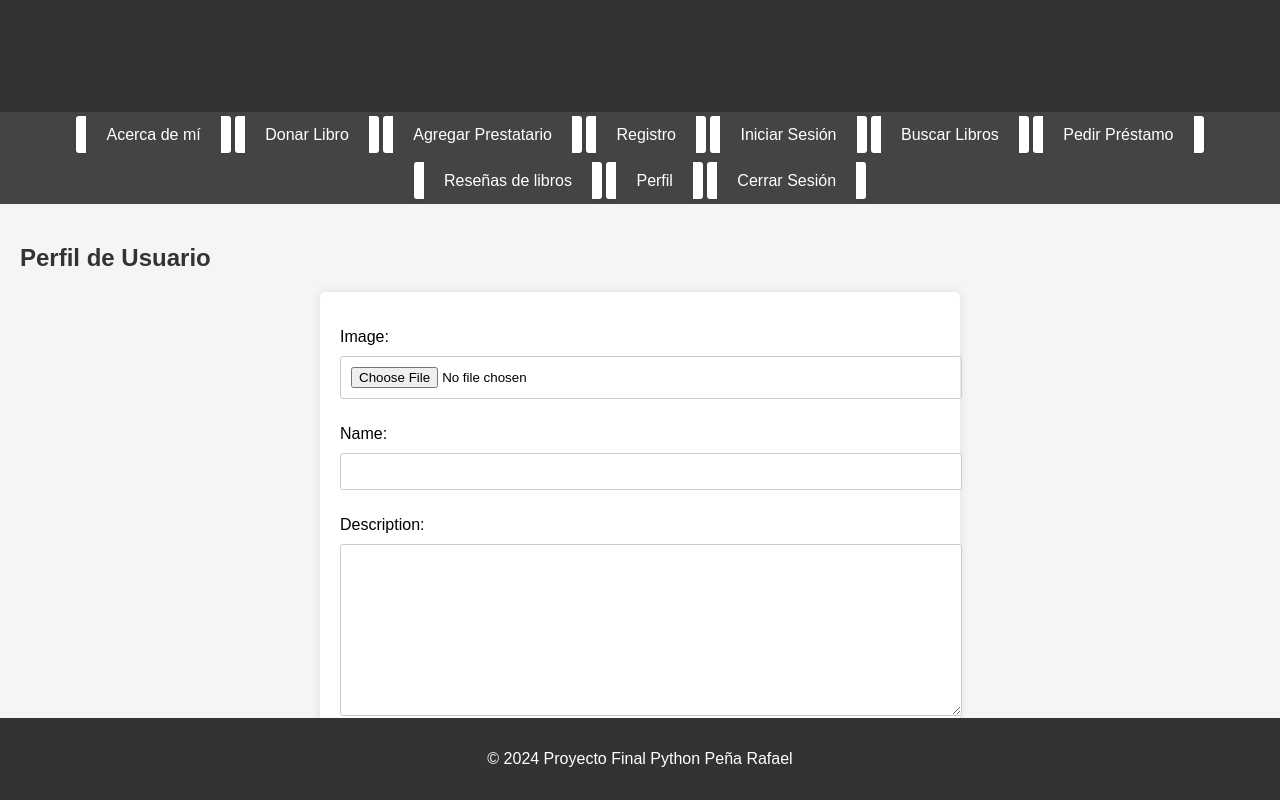
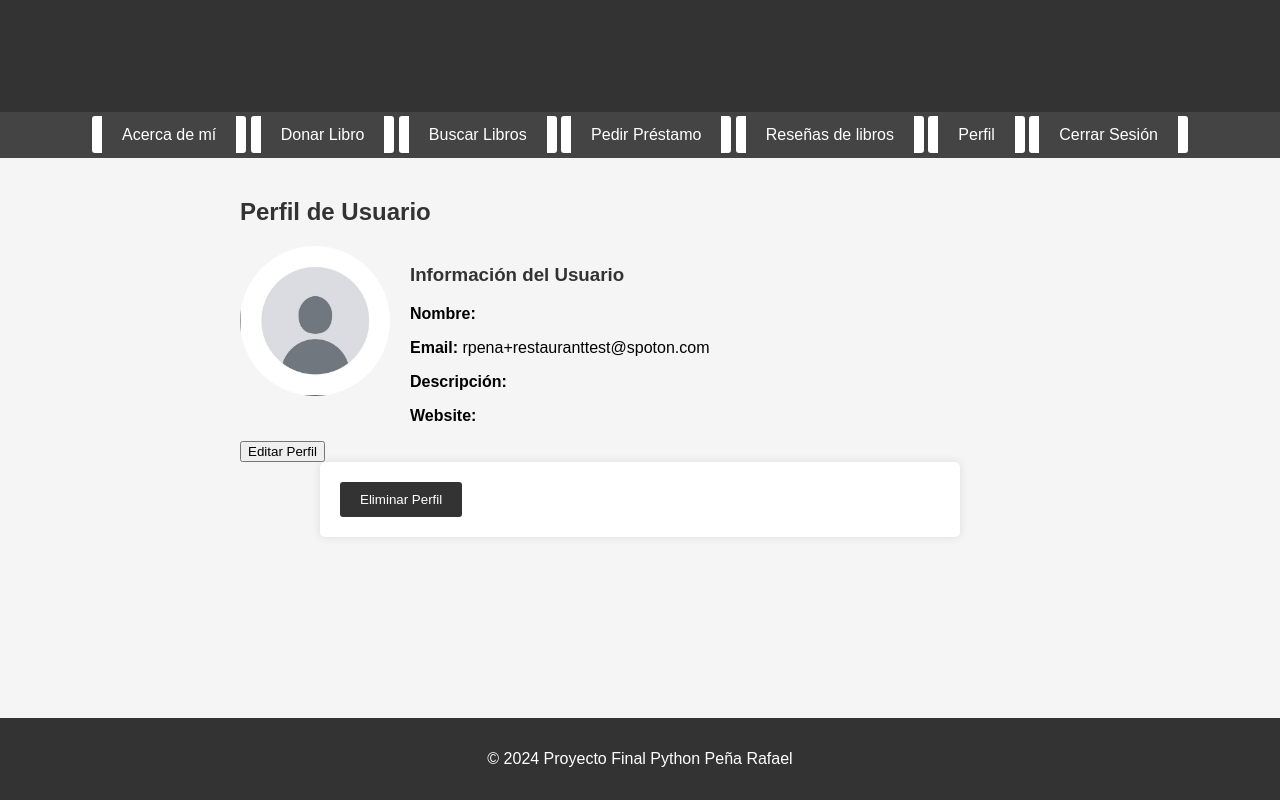
Before and after one commit to rafaelpenablesa/Tercerapre-entrega-PenaRafael, a Django app: page /biblioteca/accounts/profile/ in a window 1280 px wide. Run offline with Django 5.2, Linux system fonts and the light colour scheme; a user stored in the database is signed in; data comes from the database, SQL or seed files in the repository; both versions use the stored data as it was after the commit.

Commit message:
Cambios en Perfil de usuario y editar

```diff
--- a/Tercera_preentrega_penaRafael/accounts/templates/accounts/profile.html
+++ b/Tercera_preentrega_penaRafael/accounts/templates/accounts/profile.html
@@ -4,25 +4,77 @@
 {% block title %}Perfil de Usuario{% endblock %}
 
 {% block content %}
+<div class="profile-container">
     <h2>Perfil de Usuario</h2>
-<form method="post" enctype="multipart/form-data">
-    {% csrf_token %}
-    {{ form.as_p }}
-    <button type="submit">Actualizar Perfil</button>
-</form>
 
-<p>Nombre: {{ user_profile.name }}</p>
-<p>Email: {{ user_profile.user.email }}</p>
-<p>Descripción: {{ user_profile.description }}</p>
-<p>Website: <a href="{{ user_profile.website }}">{{ user_profile.website }}</a></p>
+    <div class="profile-columns">
+        <div class="profile-image">
             {% if user_profile.image %}
                 <img src="{{ user_profile.image.url }}" alt="Imagen de Perfil">
             {% else %}
                 <img src="{% static 'img/default.png' %}" alt="Imagen de Perfil por Defecto">
             {% endif %}
+        </div>
 
+        <div id="profile-info" class="profile-info">
+            <h3>Información del Usuario</h3>
+            <p><strong>Nombre:</strong> {{ user_profile.name }}</p>
+            <p><strong>Email:</strong> {{ user_profile.user.email }}</p>
+            <p><strong>Descripción:</strong> {{ user_profile.description }}</p>
+            <p><strong>Website:</strong> <a href="{{ user_profile.website }}">{{ user_profile.website }}</a></p>
+        </div>
+    </div>
+
+    <button id="edit-btn" class="btn btn-secondary">Editar Perfil</button>
+
+    <div id="profile-form" class="profile-form" style="display: none;">
+        <form method="post" enctype="multipart/form-data">
+            {% csrf_token %}
+            <div class="form-group">
+                {{ form.as_p }}
+            </div>
+            <button type="submit" class="btn btn-primary">Actualizar Perfil</button>
+        </form>
+    </div>
+
+    <div class="profile-delete">
         <form method="post" action="{% url 'accounts:delete_profile' %}">
             {% csrf_token %}
-    <button type="submit">Eliminar Perfil</button>
+            <button type="submit" class="btn btn-danger">Eliminar Perfil</button>
         </form>
+    </div>
+</div>
+
+<style>
+    .profile-columns {
+        display: flex;
+        align-items: flex-start;
+    }
+
+    .profile-image {
+        margin-right: 20px;
+    }
+
+    .profile-image img {
+        max-width: 150px;
+        border-radius: 50%;
+    }
+
+    .profile-info {
+        flex: 1;
+    }
+
+    .profile-container {
+        max-width: 800px;
+        margin: 0 auto;
+    }
+</style>
+
+<script>
+    document.getElementById("edit-btn").addEventListener("click", function() {
+        document.getElementById("profile-info").style.display = "none";
+        document.getElementById("profile-form").style.display = "block";
+    });
+</script>
+
 {% endblock %}
--- a/Tercera_preentrega_penaRafael/biblioteca/plantillas/vistas/base.html
+++ b/Tercera_preentrega_penaRafael/biblioteca/plantillas/vistas/base.html
@@ -15,9 +15,6 @@
             <!-- Opciones visibles antes de iniciar sesión -->
             <li><a href="{% url 'about' %}">Acerca de mí</a></li>
             <li><a href="{% url 'donar_libro' %}">Donar Libro</a></li>
-            <li><a href="{% url 'agregar_prestatario' %}">Agregar Prestatario</a></li>
-            <li><a href="{% url 'accounts:signup' %}">Registro</a></li>
-            <li><a href="{% url 'accounts:login' %}">Iniciar Sesión</a></li>
 
             {% if user.is_authenticated %}
                 <!-- Opciones visibles solo después de iniciar sesión -->
@@ -33,6 +30,9 @@
                     </form>
                     <a href="#" onclick="event.preventDefault(); document.getElementById('logout-form').submit();">Cerrar Sesión</a>
                 </li>
+                {% else %}
+                <li><a href="{% url 'accounts:signup' %}">Registro</a></li>
+            <li><a href="{% url 'accounts:login' %}">Iniciar Sesión</a></li>
             {% endif %}
         </ul>
     </nav>
```
Also changed, not shown: Tercera_preentrega_penaRafael/db.sqlite3, Tercera_preentrega_penaRafael/media/profile_images/mi_foto.png (added). Lines whose indentation alone changed are shown as unchanged.
